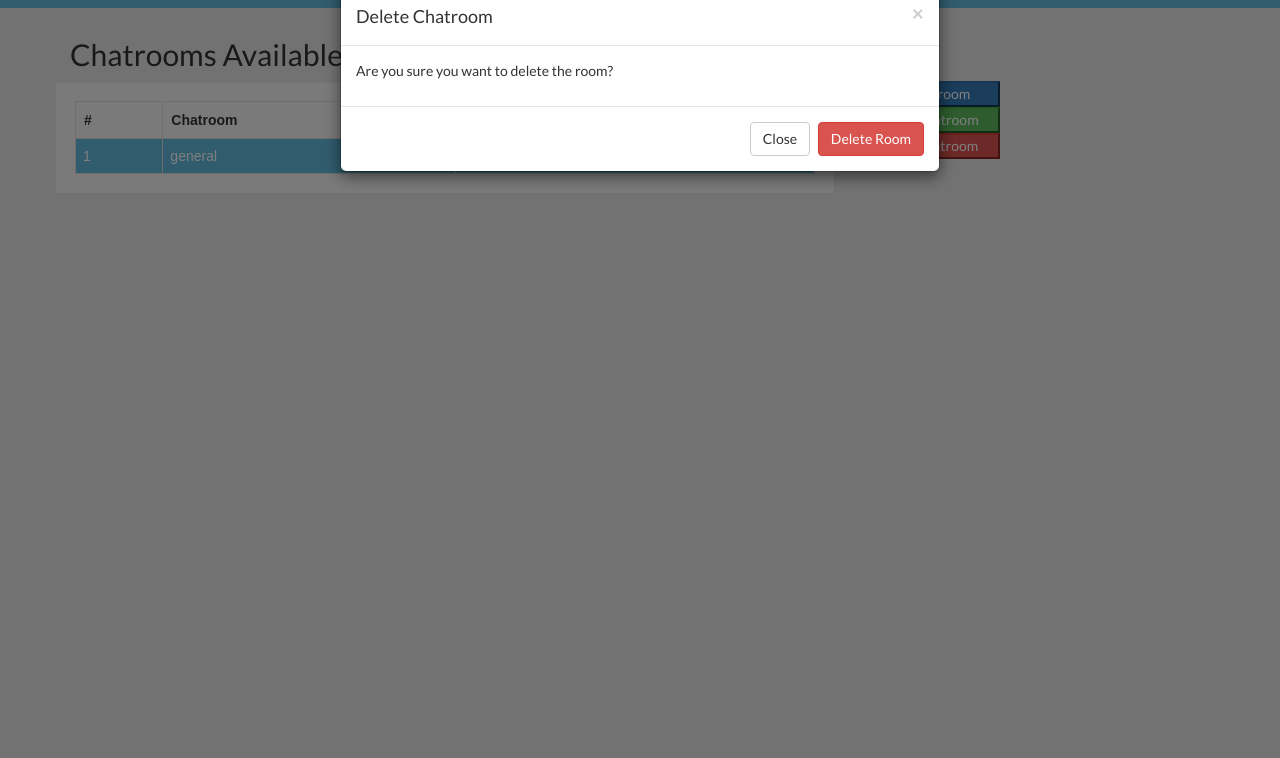
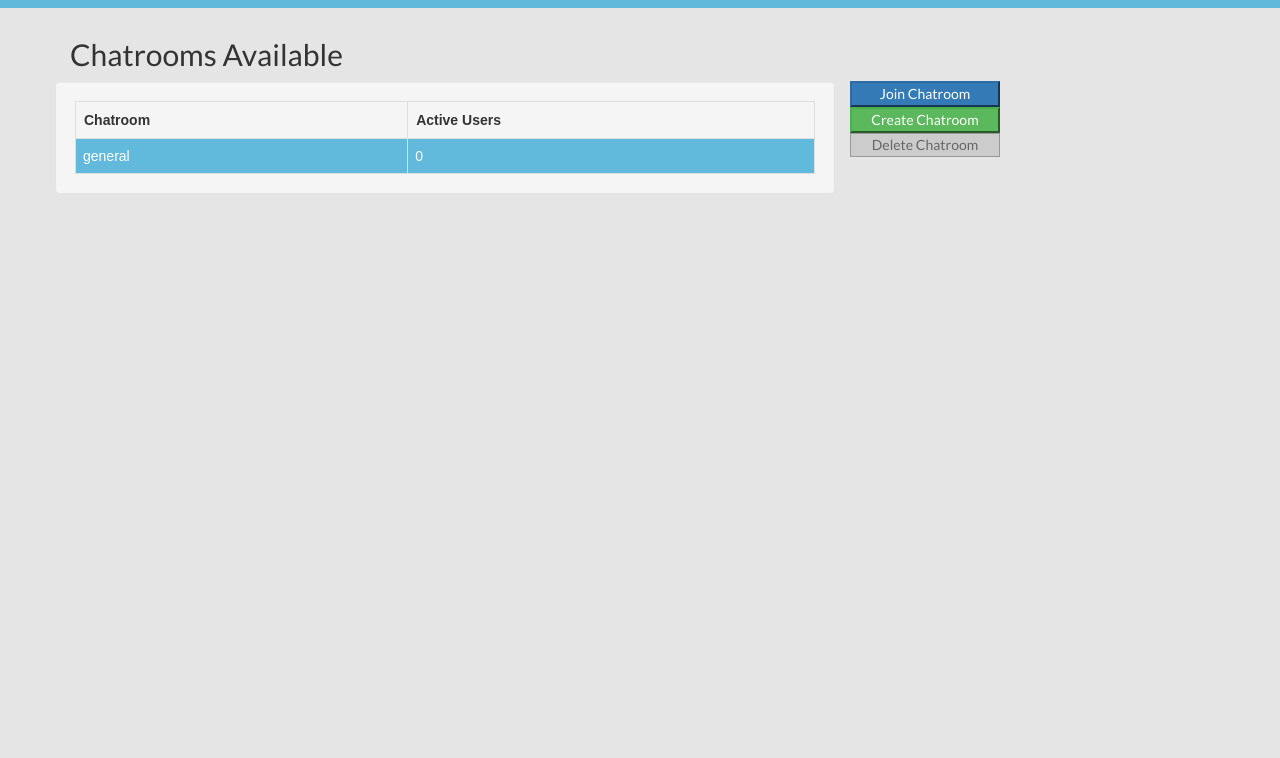
Before and after one commit to imandrewli/App, a Flask app: page /dashboard in a window 1280 px wide, after a click on "Delete Chatroom". Shown: the part 42-800 px from the top of the page. Run offline with Flask 2, Linux system fonts and the light colour scheme; some libraries are stand-ins or nearby versions.

Commit message:
prevent deletion of general chatroom

```diff
--- a/theapp/chatapp.py
+++ b/theapp/chatapp.py
@@ -21,10 +21,13 @@ def chat_room(chat_room):
 
 @myapp.route('/dashboard')
 def dashboard():
-    numUsers = [1,2,3]
-    for item in users:
+    numUsers = []
+    sortedRooms = sorted(list(room_history.keys()))
+
+    for item in sortedRooms:
         numUsers.append(len(users[item]))
-    return render_template('dashboard.html', rooms=list(room_history.keys()), users=list(numUsers))
+
+    return render_template('dashboard.html', rooms=sortedRooms, users=numUsers)
 
 @myapp.route('/getFileName')
 def get_file_name():
@@ -55,9 +58,9 @@ def on_join(json):
     alias = json['alias']
     room = json['room']
     room_name = str(json['room'])
+    join_room(room)
 
-    join_room(room)
-    users[str(room)].append(alias)
+    users[room_name].append(alias)
     emit('join response', json, room=room)
 
     if ( len(room_history[room_name]) == 0 ):
--- a/theapp/static/css/dash.css
+++ b/theapp/static/css/dash.css
@@ -111,6 +111,17 @@ a{
     top: 40px !important;
 }
 /* D A S H B O A R D */
+
+.btn-danger:disabled {
+  border: 1px solid #999999;
+  background-color: #cccccc;
+  color: #666666;
+}
+.btn-danger:disabled:hover {
+  border: 1px solid #999999;
+  background-color: #cccccc;
+  color: #666666;
+}
 
 #table{
     width:100%;
--- a/theapp/static/js/dashboard.js
+++ b/theapp/static/js/dashboard.js
@@ -11,15 +11,27 @@ $('#back_to_login').on('click', function () {
 
 $(window).on('load', function () {
     $('#table tr').eq(1).addClass('selected');
-})
+    var room = String($("#table tr.selected td:nth-child(1)").html());
+    if (room == "general") {
+        $("#delete_room").attr("disabled",true);
+    }
+});
 
 $(document).on('click', 'table #table-rows', function () {
     $("#table #table-rows").removeClass('selected');
     $(this).addClass('selected')
+    var room = String($("#table tr.selected td:nth-child(1)").html());
+
+    if (room == "general") {
+        $("#delete_room").attr("disabled",true);
+    }
+    else {
+        $("#delete_room").attr("disabled",false);
+    }
 });
 
 $('#join_room').on('click', function () {
-    var room = String($("#table tr.selected td:nth-child(2)").html());
+    var room = String($("#table tr.selected td:nth-child(1)").html());
     linkLocation = "/chat/" + String(room);
     $("body").fadeOut(1000, redirectPage);
     function redirectPage() {
@@ -39,11 +51,13 @@ function generateTable(rooms, users) {
     var roomsArray = rooms.split(',')
     var usersArray = users.split(',')
     var tbody = document.getElementById('table');
+
     for (var i = 0; i < roomsArray.length; i++) {
         var tr = "<tr id='table-rows'>";
-        tr += "<td>" + parseInt(i + 1) + "</td>" + "<td id='selected-room'>" + roomsArray[i].replace(/[\[\]'\s]/g, '') + "</td>" + "<td>" + usersArray[i].replace(/[\[\]'\s]/g, '') + "</td>" +"</tr>";
+        tr += "<td id='selected-room'>" + roomsArray[i].replace(/[\[\]'\s]/g, '') + "</td>" + "<td>" + usersArray[i].replace(/[\[\]'\s]/g, '') + "</td>" +"</tr>";
         tbody.innerHTML += tr;
     }
+
 }
 
 var form = $('form#create-chatroom').on('submit', function (event) {
--- a/theapp/templates/dashboard.html
+++ b/theapp/templates/dashboard.html
@@ -99,11 +99,9 @@
       <div class="col-sm-8 container well message_holder">
         <table id="table">
           <tr id="table_header">
-            <th>#</th>
             <th>Chatroom</th>
             <th>Active Users</th>
           </tr>
-
         </table>
       </div>
       <div class="col-sm-3">
@@ -113,7 +111,7 @@
         <button id="create_room" type="button" style="width: 150px" class="btn-success" data-toggle="modal" data-target="#modalCreate"> Create Chatroom </button>
       </div>
       <div class="col-sm-3">
-        <button type="button" style="width: 150px" class="btn-danger" data-toggle="modal" data-target="#modalDelete"> Delete Chatroom </button>
+        <button id="delete_room" type="button" style="width: 150px" class="btn-danger" data-toggle="modal" data-target="#modalDelete"> Delete Chatroom </button>
       </div>
     </div>
   </div>
```
